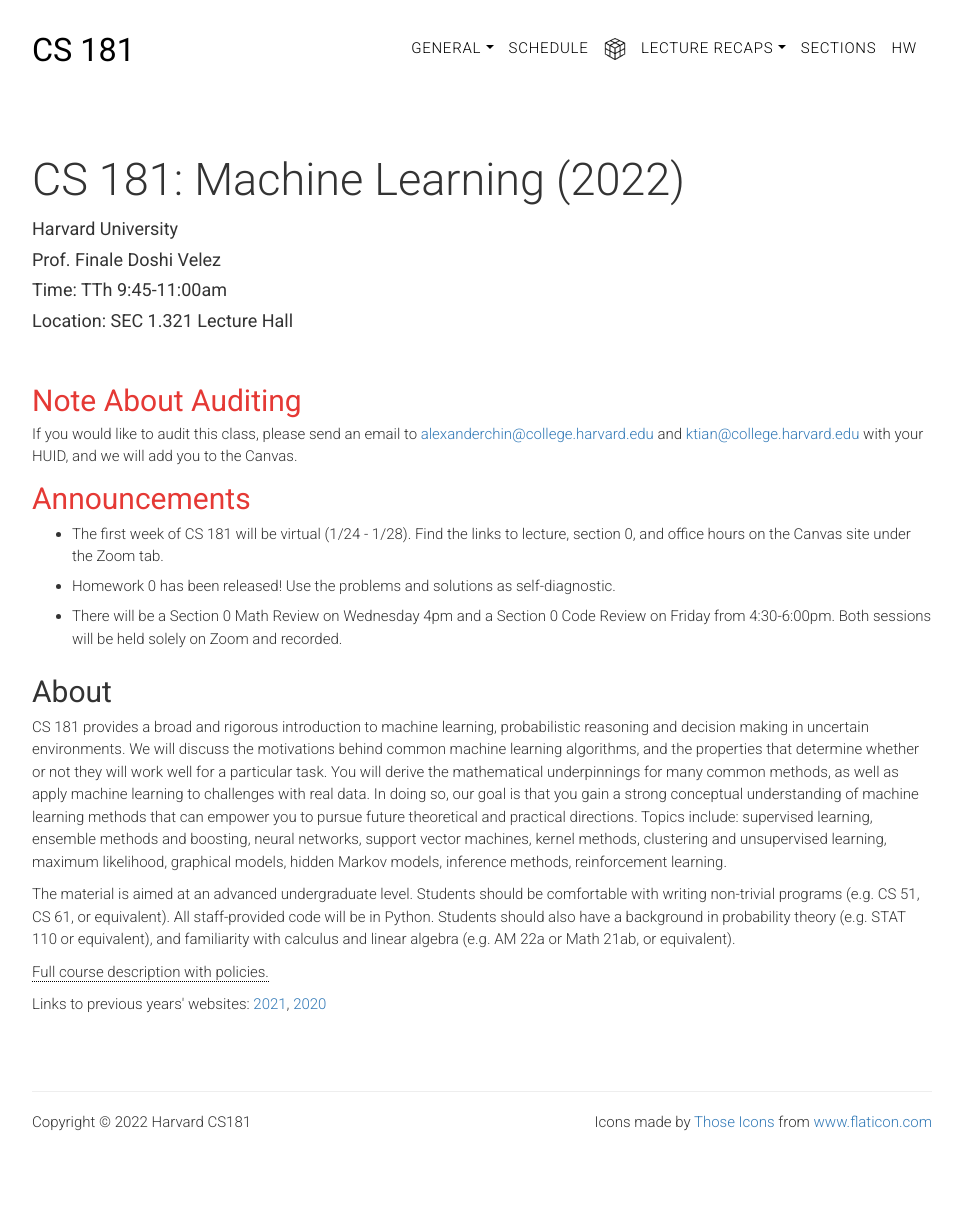
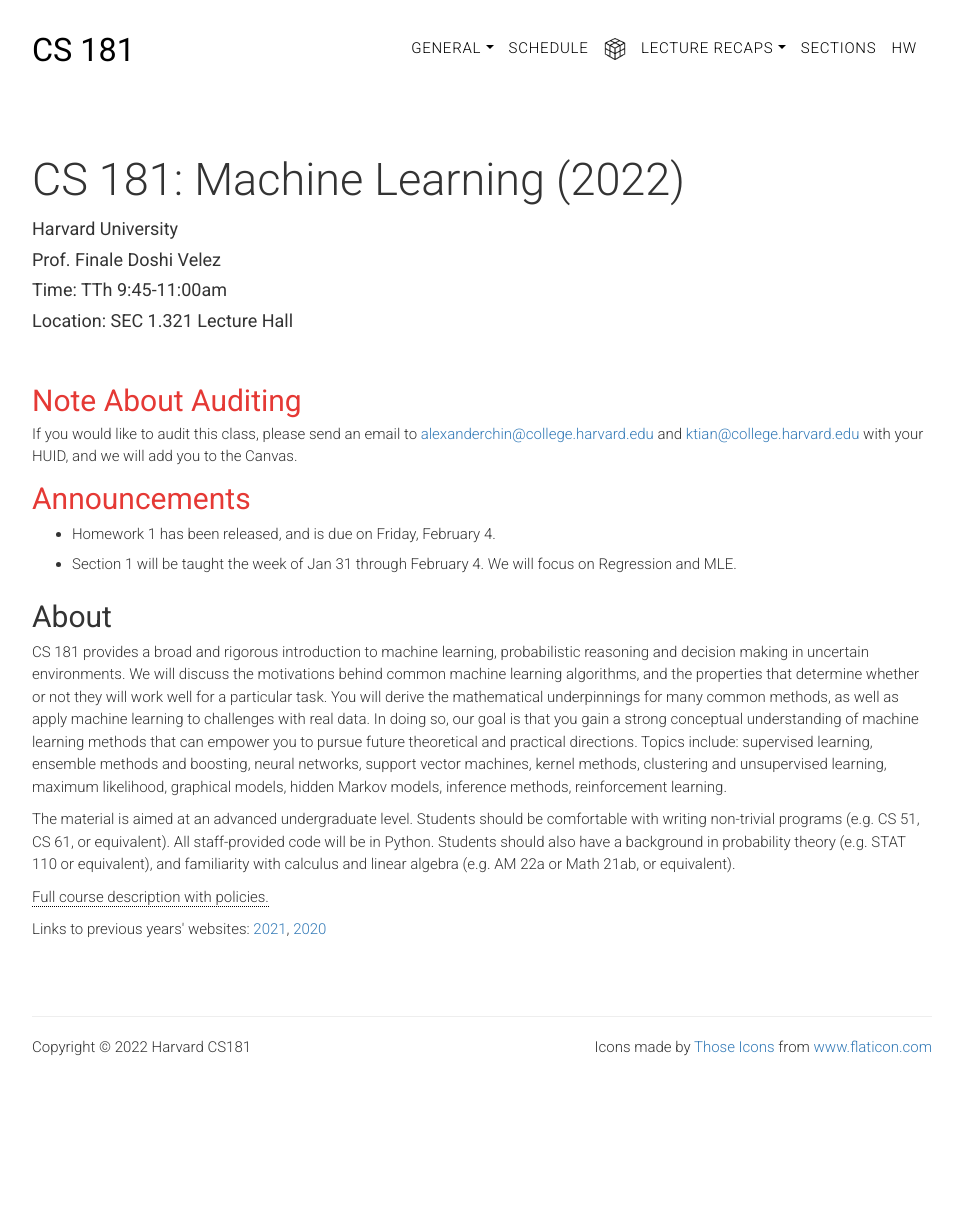
Before and after one commit to harvard-ml-courses/cs181-web, a Jekyll site: the page built from index.html, in a window 1280 px wide. Shown: the whole page, without its empty margins (158-1120 px from the left). Built offline with Jekyll 4.4.1, drawn with Linux system fonts in a browser that asks for light colours; after the commit the page ends 1133 px from its top, so only the background shows below that.

Commit message:
Update index.html

```diff
--- a/index.html
+++ b/index.html
@@ -21,13 +21,8 @@
 
 		<h2 class="title announcement">Announcements</h2>
 		<ul>
-			<li> The first week of CS 181 will be virtual (1/24 - 1/28). Find
-				the links to lecture, section 0, and office hours on the Canvas site
-				under the Zoom tab. </li>
-			<li> Homework 0 has been released! Use the problems and solutions
-				as self-diagnostic. </li>
-			<li> There will be a Section 0 Math Review on Wednesday 4pm and a Section 0
-				Code Review on Friday from 4:30-6:00pm. Both sessions will be held solely on Zoom and recorded. </li>
+			<li> Homework 1 has been released, and is due on Friday, February 4. </li>
+			<li> Section 1 will be taught the week of Jan 31 through February 4. We will focus on Regression and MLE. </li>
 		</ul>
 	</div>
 </section>
```
